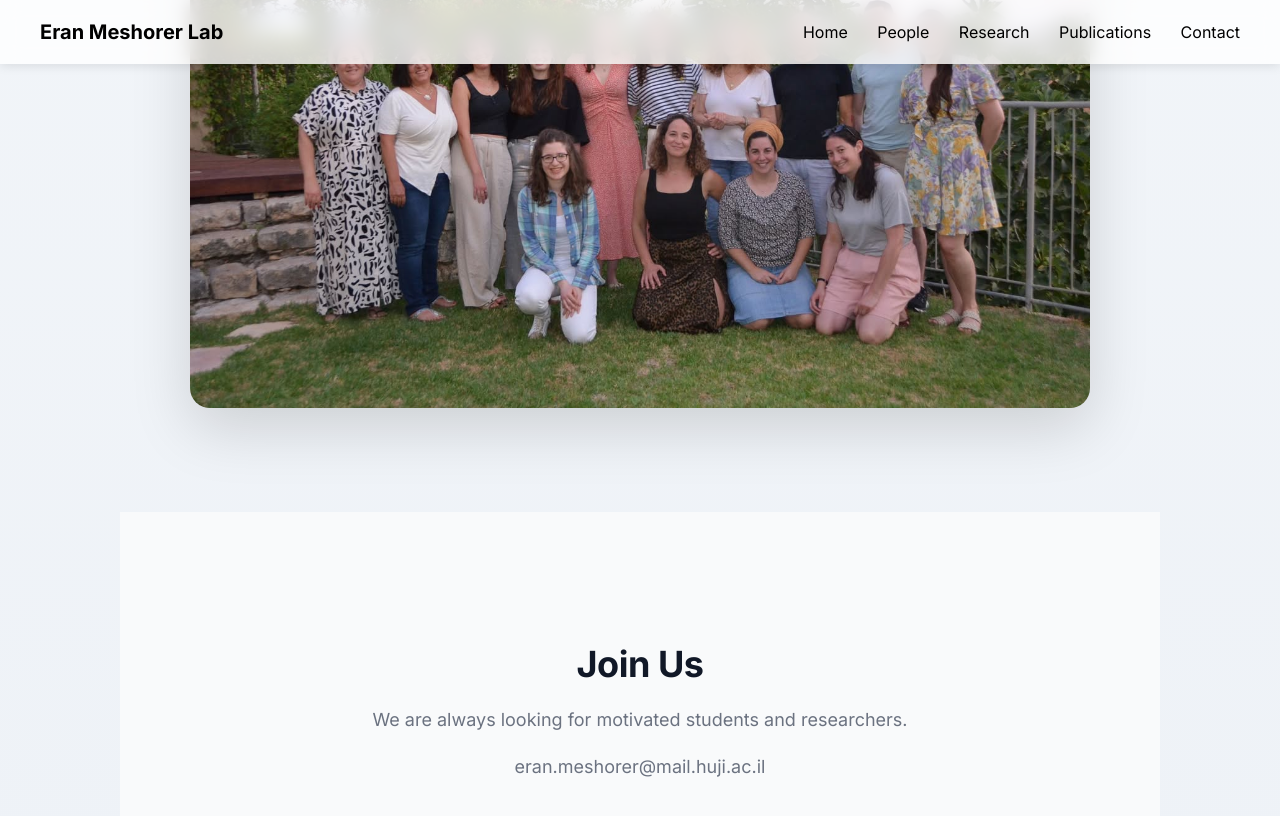
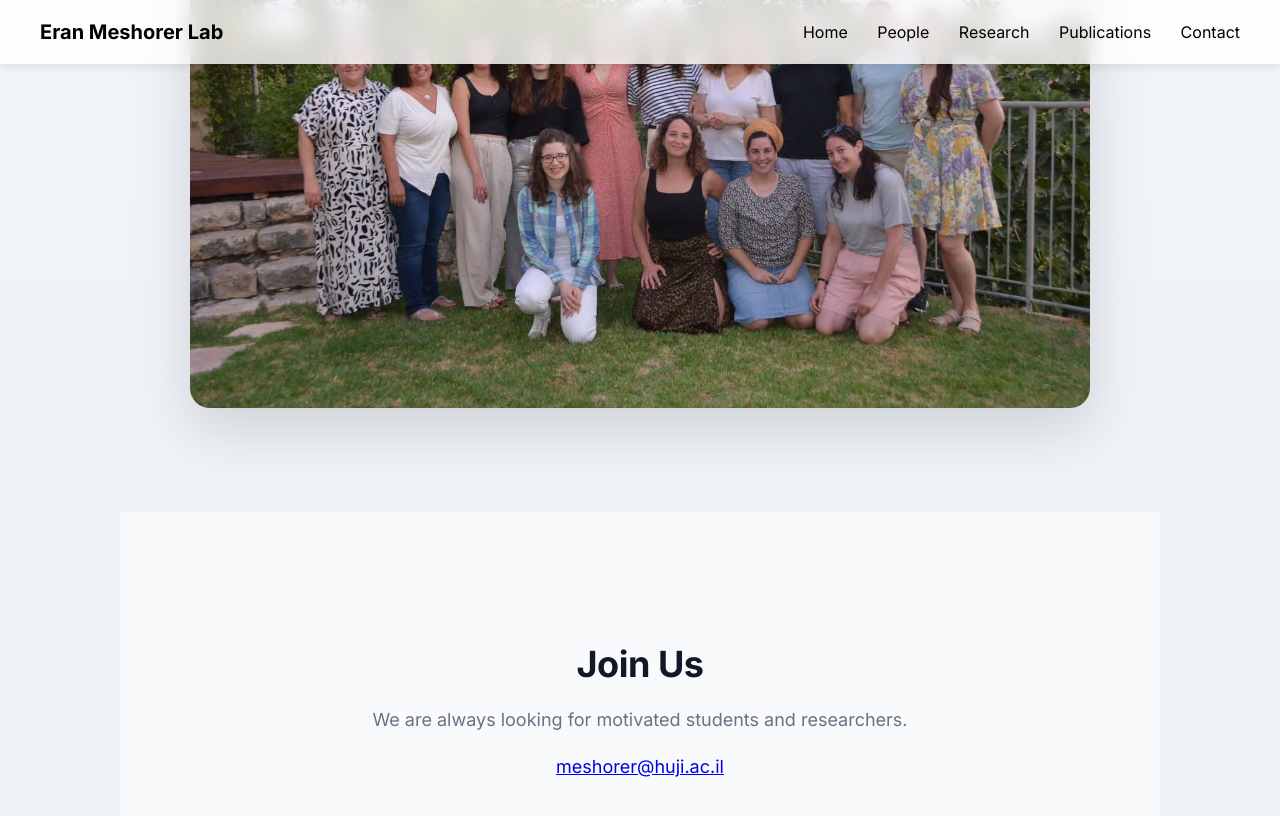
Before and after one commit to Liora347/labwebsite, a Jekyll site: the page built from index.md, in a window 1280 px wide and 900 px high, scrolled down 2264 px. Shown: the top 816 px of the window. Built offline with Jekyll 4.4.1, drawn with Linux system fonts in a browser that asks for light colours.

Commit message:
Update index.md

```diff
--- a/index.md
+++ b/index.md
@@ -5,7 +5,7 @@ permalink: /
 ---
 
 <div class="hero full-bleed">
-  <img src="{{ '/images/meshorer-lab.jpg' | relative_url }}">
+  <img src="{{ '/images/meshorer-lab.jpg' | relative_url }}" alt="Meshorer Lab">
   <div class="hero-overlay"></div>
 
   <div class="hero-content">
@@ -56,11 +56,13 @@ permalink: /
 
 <section class="content-section">
   <h2>Our Lab</h2>
-  <img src="{{ '/images/meshorer-lab.jpg' | relative_url }}" class="lab-image">
+  <img src="{{ '/images/meshorer-lab.jpg' | relative_url }}" class="lab-image" alt="Lab members">
 </section>
 
 <section class="content-section">
   <h2>Join Us</h2>
   <p>We are always looking for motivated students and researchers.</p>
-  <p> eran.meshorer@mail.huji.ac.il</p>
+  <p>
+    <a href="mailto:meshorer@huji.ac.il">meshorer@huji.ac.il</a>
+  </p>
 </section>
```
